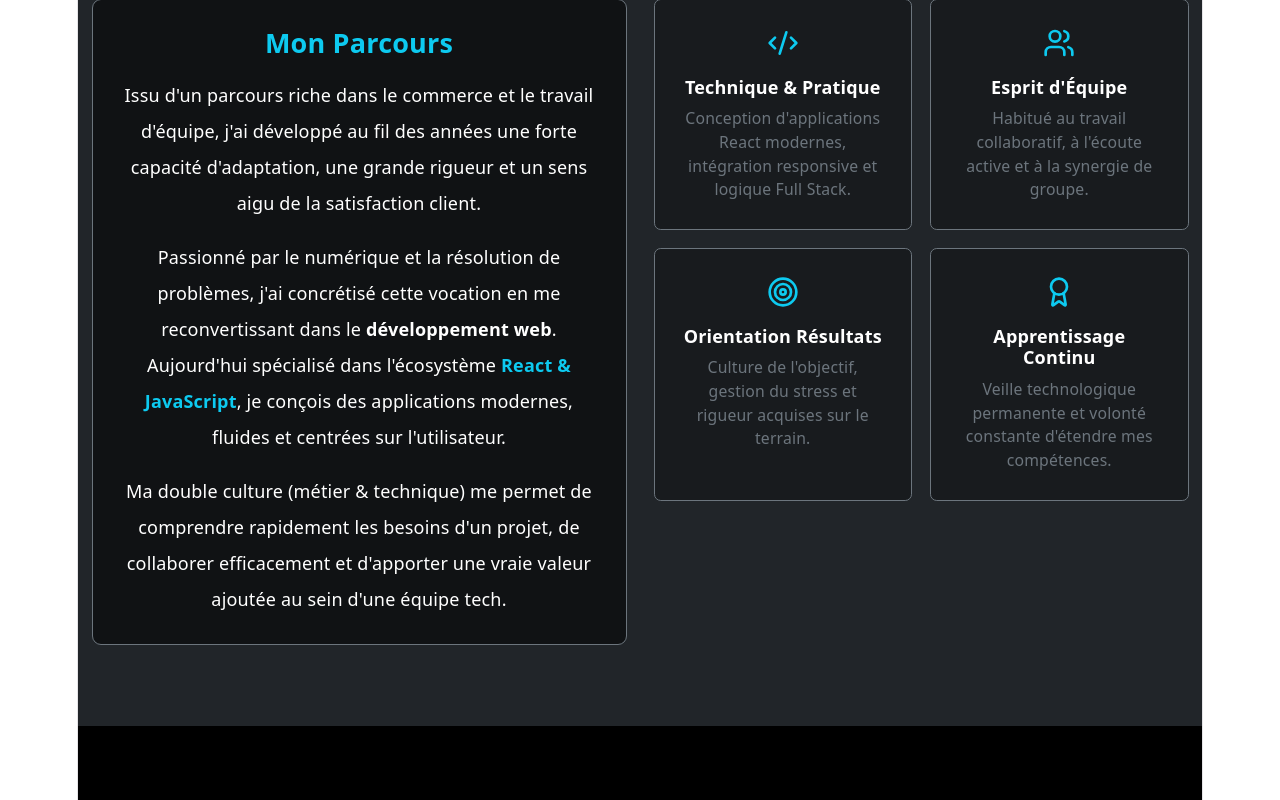
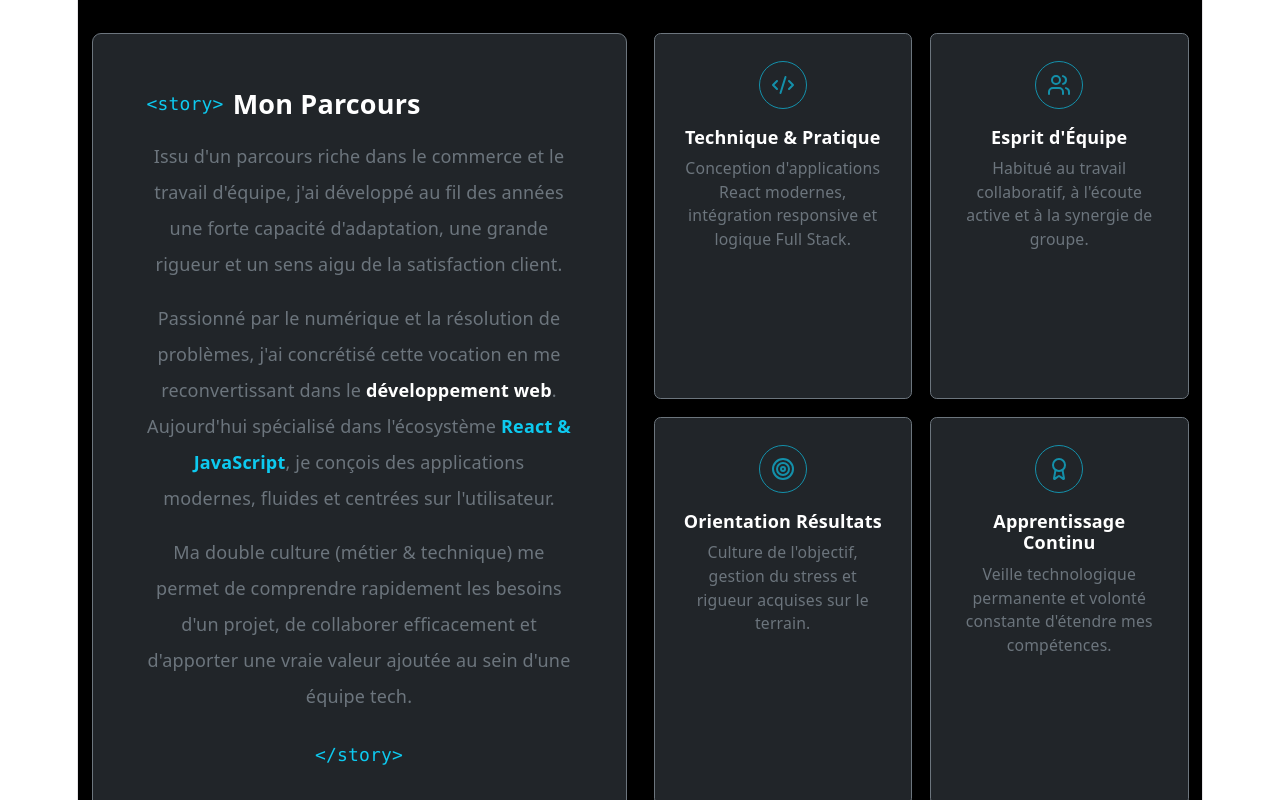
Before and after one commit to Joko8e/PortFolio-, a React app: page / in a window 1280 px wide. Shown: the part 1060-1860 px from the top of the page. Built offline with nearby package versions, Linux system fonts and the light colour scheme; the HTML template or start-up script is replaced by a standard one.

Commit message:
mise en place photo démo

```diff
--- a/src/Data/projectData.js
+++ b/src/Data/projectData.js
@@ -1,9 +1,17 @@
+// import React from 'react';
+
+// // 1. Importer les images
+// import BDLImage from '../assets/projects/BDL.jpg';
+// import ArmoniaImage from '../assets/projects/Armonia.jpg';
+
+// projectsData.js :
 export const projectsData = [
   {
     id: 1,
     title: "Ball Don't Lie - E-commerce de Matériel de Basket",
     description: "Application web full-stack de boutique en ligne fictive dédiée au matériel de basket, avec gestion de panier et interface d'administration.",
-    image: "../assets/projects/BDL.jpg",
+    // 2. Utiliser la variable importée, PAS une chaîne de caractères
+    image: "/assets/projects/BDL.jpg",
     tags: ["React", "Node.js", "Bootstrap CSS", "MongoDB"],
     githubUrl: "https://github.com/Joko8e/Projet-BDL",
     demoUrl: "https://projet-bdl.vercel.app/",
@@ -13,7 +21,8 @@ export const projectsData = [
     id: 2,
     title: "Armonia - Site Web d'Entreprise",
     description: "Site web d'entreprise pour lequel j'ai travaillée dans le cadre de mon stage chez Proximity (TBWA) présentant l'histoire, les services et les valeurs de la société Armonia.",
-    image: "../assets/projects/Armonia.jpg",
+    // 2. Utiliser la variable importée, PAS une chaîne de caractères
+    image: "/assets/projects/Armonia.jpg",
     tags: ["Next.js", "JavaScript", "TypeScript", "SCSS Modules"],
     demoUrl: "https://armonia.team/fr-fr/nous-connaitre/notre-histoire",
     featured: true
--- a/src/components/About.jsx
+++ b/src/components/About.jsx
@@ -1,47 +1,59 @@
-import React from 'react'
+import React from 'react';
 import { Code2, Users, Target, Award } from 'lucide-react';
 
 function About() {
   return (
-
-    <section id="about" className="py-5 bg-dark text-white">
+    <section id="about" className="py-5 bg-black text-white">
       <div className="container py-4">
 
         {/* En-tête de section */}
         <div className="text-center mb-5">
           <h2 className="display-6 fw-bold text-white mb-2">À Propos de Moi</h2>
-          <p className="text-secondary lead">
+          <p className="text-secondary lead mx-auto" style={{ maxWidth: '700px' }}>
             Du terrain au code : un parcours guidé par la passion, la rigueur et le challenge.
           </p>
         </div>
 
-        {/* Contenu principal : 2 colonnes sur grand écran */}
+        {/* Contenu principal : 2 colonnes */}
         <div className="row g-4 align-items-stretch">
 
           {/* Colonne Gauche : Storytelling / Parcours */}
           <div className="col-12 col-lg-6">
-            <div className="p-4 rounded-3 bg-black bg-opacity-50 border border-secondary h-100 d-flex flex-column justify-content-center">
-              <h3 className="h4 text-info fw-semibold mb-3">Mon Parcours</h3>
-              <p className="text-light-50 lh-lg mb-3">
+            <div className="p-4 p-md-5 rounded-3 bg-dark border border-secondary h-100 d-flex flex-column justify-content-center shadow-sm">
+              <div className="d-flex align-items-center gap-2 mb-3">
+                <span className="text-info font-monospace">&lt;story&gt;</span>
+                <h3 className="h4 text-white fw-bold mb-0">Mon Parcours</h3>
+              </div>
+
+              <p className="text-secondary lh-lg mb-3">
                 Issu d'un parcours riche dans le commerce et le travail d'équipe, j'ai développé au fil des années une forte capacité d'adaptation, une grande rigueur et un sens aigu de la satisfaction client.
               </p>
-              <p className="text-light-50 lh-lg mb-3">
+
+              <p className="text-secondary lh-lg mb-3">
                 Passionné par le numérique et la résolution de problèmes, j'ai concrétisé cette vocation en me reconvertissant dans le <strong className="text-white">développement web</strong>. Aujourd'hui spécialisé dans l'écosystème <strong className="text-info">React & JavaScript</strong>, je conçois des applications modernes, fluides et centrées sur l'utilisateur.
               </p>
-              <p className="text-light-50 lh-lg mb-0">
+
+              <p className="text-secondary lh-lg mb-4">
                 Ma double culture (métier & technique) me permet de comprendre rapidement les besoins d'un projet, de collaborer efficacement et d'apporter une vraie valeur ajoutée au sein d'une équipe tech.
               </p>
+
+              <div>
+                <span className="text-info font-monospace">&lt;/story&gt;</span>
+              </div>
             </div>
           </div>
 
           {/* Colonne Droite : Cartes d'atouts (Grille 2x2) */}
           <div className="col-12 col-lg-6">
-            <div className="row g-3">
+            <div className="row g-3 h-100">
 
               <div className="col-12 col-sm-6">
-                <div className="card h-100 bg-black bg-opacity-25 border-secondary text-white p-3">
-                  <div className="card-body p-2">
-                    <Code2 className="text-info mb-3" size={32} />
+                <div className="card h-100 bg-dark border-secondary text-white p-3 shadow-sm hover-border-info transition">
+                  <div className="card-body p-2 d-flex flex-column justify-content-between">
+                    <div>
+                      <div className="btn btn-outline-info rounded-circle p-2 disabled mb-3 d-inline-flex align-items-center justify-content-center" style={{ width: '48px', height: '48px' }}>
+                        <Code2 className="text-info" size={24} />
+                      </div>
                       <h4 className="card-title h6 fw-bold text-white mb-2">Technique & Pratique</h4>
                       <p className="card-text text-secondary small mb-0">
                         Conception d'applications React modernes, intégration responsive et logique Full Stack.
@@ -49,11 +61,15 @@ function About() {
                     </div>
                   </div>
                 </div>
+              </div>
 
               <div className="col-12 col-sm-6">
-                <div className="card h-100 bg-black bg-opacity-25 border-secondary text-white p-3">
-                  <div className="card-body p-2">
-                    <Users className="text-info mb-3" size={32} />
+                <div className="card h-100 bg-dark border-secondary text-white p-3 shadow-sm hover-border-info transition">
+                  <div className="card-body p-2 d-flex flex-column justify-content-between">
+                    <div>
+                      <div className="btn btn-outline-info rounded-circle p-2 disabled mb-3 d-inline-flex align-items-center justify-content-center" style={{ width: '48px', height: '48px' }}>
+                        <Users className="text-info" size={24} />
+                      </div>
                       <h4 className="card-title h6 fw-bold text-white mb-2">Esprit d'Équipe</h4>
                       <p className="card-text text-secondary small mb-0">
                         Habitué au travail collaboratif, à l'écoute active et à la synergie de groupe.
@@ -61,11 +77,15 @@ function About() {
                     </div>
                   </div>
                 </div>
+              </div>
 
               <div className="col-12 col-sm-6">
-                <div className="card h-100 bg-black bg-opacity-25 border-secondary text-white p-3">
-                  <div className="card-body p-2">
-                    <Target className="text-info mb-3" size={32} />
+                <div className="card h-100 bg-dark border-secondary text-white p-3 shadow-sm hover-border-info transition">
+                  <div className="card-body p-2 d-flex flex-column justify-content-between">
+                    <div>
+                      <div className="btn btn-outline-info rounded-circle p-2 disabled mb-3 d-inline-flex align-items-center justify-content-center" style={{ width: '48px', height: '48px' }}>
+                        <Target className="text-info" size={24} />
+                      </div>
                       <h4 className="card-title h6 fw-bold text-white mb-2">Orientation Résultats</h4>
                       <p className="card-text text-secondary small mb-0">
                         Culture de l'objectif, gestion du stress et rigueur acquises sur le terrain.
@@ -73,15 +93,20 @@ function About() {
                     </div>
                   </div>
                 </div>
+              </div>
 
               <div className="col-12 col-sm-6">
-                <div className="card h-100 bg-black bg-opacity-25 border-secondary text-white p-3">
-                  <div className="card-body p-2">
-                    <Award className="text-info mb-3" size={32} />
+                <div className="card h-100 bg-dark border-secondary text-white p-3 shadow-sm hover-border-info transition">
+                  <div className="card-body p-2 d-flex flex-column justify-content-between">
+                    <div>
+                      <div className="btn btn-outline-info rounded-circle p-2 disabled mb-3 d-inline-flex align-items-center justify-content-center" style={{ width: '48px', height: '48px' }}>
+                        <Award className="text-info" size={24} />
+                      </div>
                       <h4 className="card-title h6 fw-bold text-white mb-2">Apprentissage Continu</h4>
                       <p className="card-text text-secondary small mb-0">
                         Veille technologique permanente et volonté constante d'étendre mes compétences.
                       </p>
+                    </div>
                   </div>
                 </div>
               </div>
@@ -93,7 +118,7 @@ function About() {
 
       </div>
     </section>
-  )
+  );
 }
 
-export default About
+export default About;
--- a/src/components/ProjectCard.jsx
+++ b/src/components/ProjectCard.jsx
@@ -12,7 +12,7 @@ function ProjectCardBootstrap({ project }) {
           src={image}
           alt={`Aperçu du projet ${title}`}
           className="card-img-top w-100 h-100"
-          style={{ objectFit: 'cover' }}
+          style={{ objectFit: 'cover', objectPosition: 'top center' }}
         />
       </div>
 
```
Also changed, not shown: public/assets/projects/Armonia.jpg (renamed from src/assets/projects/Armonia.jpg), public/assets/projects/BDL.jpg (renamed from src/assets/projects/BDL.jpg). Lines whose indentation alone changed are shown as unchanged.
